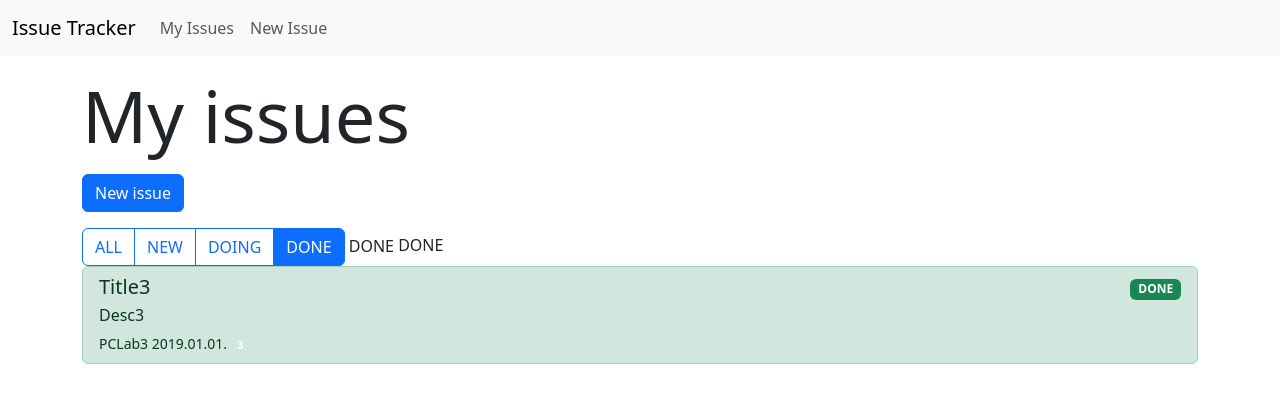
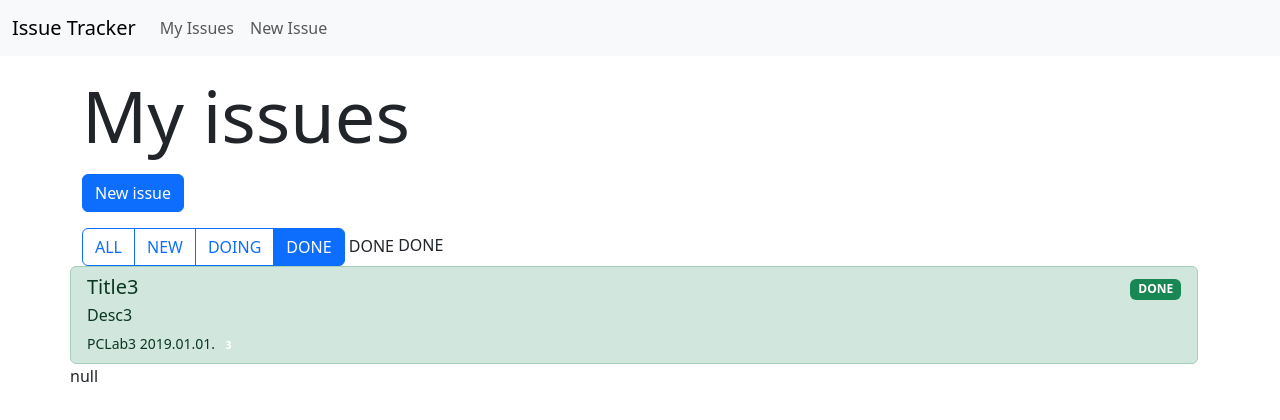
Before and after one commit to CollinsKipkemoi/issue-tracker-app, an Angular app: page /issues in a window 1280 px wide. Shown: the top 420 px of the page. Built offline with nearby package versions, Linux system fonts and the light colour scheme.

Commit message:
Dynamic templates and component interaction

```diff
--- a/src/app/issue-list/issue-list.component.html
+++ b/src/app/issue-list/issue-list.component.html
@@ -4,14 +4,15 @@
   <app-status-filter [status]="status" (change) = "handleChangeStatus($event)"></app-status-filter>
   {{status}}
 
-  <div class="list-group">
+  <div class="row">
+    <div class="list-group col">
       <a
-      href="#"
         class="list-group-item list-group-item-action"
         *ngFor="let issue of filteredeIssues;"
         [class.list-group-item-danger] = "issue.status === 'NEW'"
         [class.list-group-item-warning] = "issue.status === 'DOING'"
         [class.list-group-item-success] = "issue.status === 'DONE'"
+        (click)="selectedIssue = issue"
       >
         <div class="d-flex w-100 justify-content-between align-items-center">
           <h5 class="mb-1">{{ issue.title }}</h5>
@@ -31,8 +32,12 @@
           <span class="badge badge-light badge-pill">3</span>
         </small>
       </a>
+      {{selectedIssue | json}}
 
-
+    </div>
+  @if(selectedIssue){
+    <app-new-issue class="col"></app-new-issue>
+  }
   </div>
 
 </div>
--- a/src/app/issue-list/issue-list.component.ts
+++ b/src/app/issue-list/issue-list.component.ts
@@ -1,14 +1,17 @@
 import {Component, OnInit} from '@angular/core';
 import {Issue} from "../issue";
-import {NgForOf} from "@angular/common";
+import {JsonPipe, NgForOf} from "@angular/common";
 import {StatusFilterComponent} from "../status-filter/status-filter.component";
+import {NewIssueComponent} from "../new-issue/new-issue.component";
 
 @Component({
   selector: 'app-issue-list',
   standalone: true,
   imports: [
     NgForOf,
-    StatusFilterComponent
+    StatusFilterComponent,
+    JsonPipe,
+    NewIssueComponent
   ],
   templateUrl: './issue-list.component.html',
   styleUrl: './issue-list.component.css'
@@ -30,6 +33,7 @@ export class IssueListComponent implements  OnInit {
   ]
   status : string = 'DONE';
   filteredeIssues : Issue[] = []
+  selectedIssue : Issue | null = null
   ngOnInit() {
     this.filterIssue()
   }
```
Lines whose indentation alone changed are shown as unchanged.
